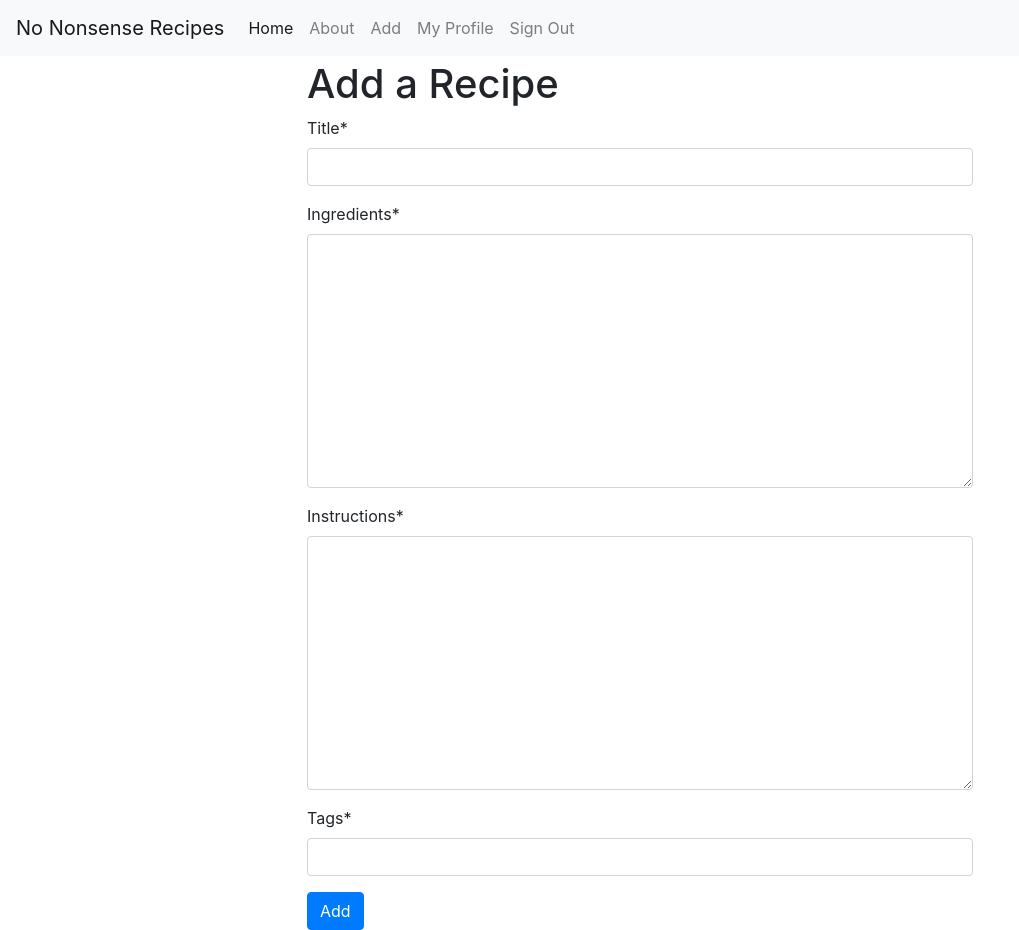
After one commit to ggetzie/nnr, a Django app: page /main/recipes/add/ in a window 1280 px wide. The commit adds this page. Shown: the whole page, without its empty margins (0-1019 px from the left). Run offline with Django 3.2, Linux system fonts and the light colour scheme; the visitor is signed in with stand-in values (Sample User, id 1); some libraries are stand-ins or nearby versions.

Commit message:
add, detail, list recipes

```diff
--- a/config/urls.py
+++ b/config/urls.py
@@ -15,7 +15,9 @@ urlpatterns = [
     # User management
     path("users/", include("nnr.users.urls", namespace="users")),
     path("accounts/", include("allauth.urls")),
-    # Your stuff: custom urls includes go here
+
+    # Custom urls
+    path("main/", include("main.urls", namespace="main")),
 ] + static(settings.MEDIA_URL, document_root=settings.MEDIA_ROOT)
 
 if settings.DEBUG:
--- a/main/forms.py
+++ b/main/forms.py
@@ -1,7 +1,8 @@
 from django import forms
 from django.utils.translation import ugettext_lazy as _
+from django.utils.text import slugify
 
-from main.models import Recipe
+from main.models import Recipe, Tag
 
 class SignupForm(forms.Form):
     name = forms.CharField(label=_("Name"), max_length=200)
@@ -20,3 +21,36 @@ class SignupForm(forms.Form):
         recipe.save()
 
         return user
+
+class RecipeForm(forms.ModelForm):
+    tags = forms.CharField(label=_("Tags"))
+    class Meta:
+        model = Recipe
+        fields = ("title", "ingredients_text", "instructions_text", "user")
+        widgets = {
+            "user": forms.HiddenInput()
+        }
+
+    def save(self):
+        r = Recipe(title=self.cleaned_data["title"],
+                   ingredients_text=self.cleaned_data["ingredients_text"],
+                   instructions_text=self.cleaned_data["instructions_text"],
+                   user=self.cleaned_data["user"])
+        r.save()
+        # for each tag, get it and add it to the recipe, creating a new one if
+        # it doesn't exist
+
+        r.tags.add(*[Tag.objects.get_or_create(name_slug=slugify(tag),
+                                              defaults={"name": tag.strip()})[0]
+                    for tag in self.cleaned_data["tags"].split(",")])
+        r.save()
+        return r
+
+    def clean_title(self):
+        try:
+            recipe = Recipe.objects.get(title_slug=slugify(self.cleaned_data["title"]))
+            raise forms.ValidationError(
+                                _("A recipe with that title already exists!"),
+                                code="duplicate")
+        except Recipe.DoesNotExist:
+            return self.cleaned_data["title"]
--- a/main/models.py
+++ b/main/models.py
@@ -2,6 +2,7 @@ from dateutil.relativedelta import relativedelta
 
 from django.db import models
 from django.conf import settings
+from django.urls import reverse
 from django.utils.text import slugify
 from django.utils.translation import ugettext_lazy as _
 
@@ -30,19 +31,31 @@ class Recipe(models.Model):
                              on_delete=models.SET_NULL,
                              null=True)
 
+    class Meta:
+        ordering = ["title_slug"]
+
     def save(self, *args, **kwargs):
         self.ingredients_html = markdown.markdown(self.ingredients_text)
         self.instructions_html = markdown.markdown(self.instructions_text)
         self.title_slug = slugify(self.title)
         return super().save(*args, **kwargs)
 
+    def get_absolute_url(self):
+        return reverse("main:recipe_detail", kwargs={"slug": self.title_slug})
+
     def __str__(self):
-        return f"{self.title_slug}"
+        if len(self.title) < 10:
+            return self.title
+        else:
+            return f"{self.title[:10]}..."
 
 
 class Tag(models.Model):
     name = models.CharField(_("name"), max_length=100)
     name_slug = models.SlugField(_("slug"), max_length=100, unique=True)
+
+    class Meta:
+        ordering = ["name_slug"]
 
     def save(self, *args, **kwargs):
         self.name_slug = slugify(self.name)
@@ -59,9 +72,15 @@ class Profile(models.Model):
                              default=get_basic_plan)
     created = models.DateTimeField(_("Created"), auto_now_add=True)
     next_payment = models.DateField(_("Next Payment"), default=next_year)
+    saved_recipes = models.ManyToManyField(Recipe,
+                                           related_name="saved_by")
+    rated_recipes = models.ManyToManyField(Recipe,
+                                           through="RecipeRating",
+                                           related_name="ratings",
+                                           related_query_name="rating")
 
     def __str__(self):
-        return f"{self.user.name} {self.user.id}"
+        return f"{self.user.name} ({self.user.id})"
 
 
 class PaymentPlan(models.Model):
@@ -70,9 +89,22 @@ class PaymentPlan(models.Model):
     interval = models.PositiveSmallIntegerField(_("Days between payments"), default=365)
     amount = models.PositiveSmallIntegerField(_("Amount"), default=10)
 
+    class Meta:
+        ordering = ["name_slug"]
+
     def save(self, *args, **kwargs):
         self.name_slug = slugify(self.name)
         return super().save(*args, **kwargs)
 
     def __str__(self):
         return f"{self.name}"
+
+
+class RecipeRating(models.Model):
+    recipe = models.ForeignKey("Recipe", on_delete=models.CASCADE)
+    profile = models.ForeignKey("Profile", on_delete=models.CASCADE)
+    rating = models.PositiveSmallIntegerField(_("Rating"))
+
+    def __str__(self):
+
+        return f"{self.profile} rated {self.recipe} {self.rating} stars"
--- /dev/null
+++ b/main/urls.py
@@ -0,0 +1,21 @@
+# included in config.urls with prefix "main"
+from django.urls import include, path
+import main.views as views
+
+app_name = "main"
+
+recipe_urls = [
+    path("",
+         view=views.RecipeList.as_view(),
+         name="recipe_list"),
+    path("add/",
+         view=views.CreateRecipe.as_view(),
+         name="recipe_create"),
+    path("<slug:slug>/",
+         view=views.RecipeDetail.as_view(),
+         name="recipe_detail"),
+]
+
+urlpatterns = [
+    path("recipes/", include(recipe_urls)),
+]
--- a/main/views.py
+++ b/main/views.py
@@ -1,3 +1,26 @@
+from django.contrib.auth.mixins import LoginRequiredMixin
 from django.shortcuts import render
+from django.views.generic import (CreateView, UpdateView, DeleteView, ListView,
+                                  DetailView)
 
-# Create your views here.
+from main.models import (Recipe, RecipeRating, Profile, Tag)
+from main.forms import RecipeForm
+
+class CreateRecipe(LoginRequiredMixin, CreateView):
+    model = Recipe
+    form_class = RecipeForm
+
+    def get_initial(self):
+        initial = super().get_initial()
+        initial["user"] = self.request.user
+        return initial
+
+
+class RecipeDetail(LoginRequiredMixin, DetailView):
+    model = Recipe
+    slug_field = "title_slug"
+    context_object_name = "recipe"
+
+
+class RecipeList(LoginRequiredMixin, ListView):
+    model = Recipe
--- a/nnr/templates/base.html
+++ b/nnr/templates/base.html
@@ -50,6 +50,9 @@
               <a class="nav-link" href="{% url 'about' %}">About</a>
             </li>
             {% if request.user.is_authenticated %}
+              <li class="nav-item">
+                <a class="nav-link" href="{% url 'main:recipe_create' %}">Add</a>
+              </li>
               <li class="nav-item">
                 {# URL provided by django-allauth/account/urls.py #}
                 <a class="nav-link" href="{% url 'users:detail' request.user.username  %}">{% trans "My Profile" %}</a>
--- /dev/null
+++ b/nnr/templates/main/recipe_form.html
@@ -0,0 +1,18 @@
+{% extends "base.html" %}
+{% load crispy_forms_tags %}
+
+{% block title %}
+Add a Recipe
+{% endblock %}
+
+
+{% block content %}
+<div class="form-container" style="margin-bottom: 50px; width: 60%; margin: auto;">
+    <h1>Add a Recipe</h1>
+    <form action="" method="POST">
+    {% csrf_token %}
+    {{ form|crispy }}
+    <input type="submit" class="btn btn-primary" value="Add" />
+    </form>
+</div>
+{% endblock %}
```
Also changed, not shown: nnr/templates/main/recipe_detail.html (added, +16 -0 lines), nnr/templates/main/recipe_list.html (added, +18 -0 lines), nnr/templates/pages/home.html (+13 -0 lines), main/migrations/0004_auto_20190908_1035.py (added).
